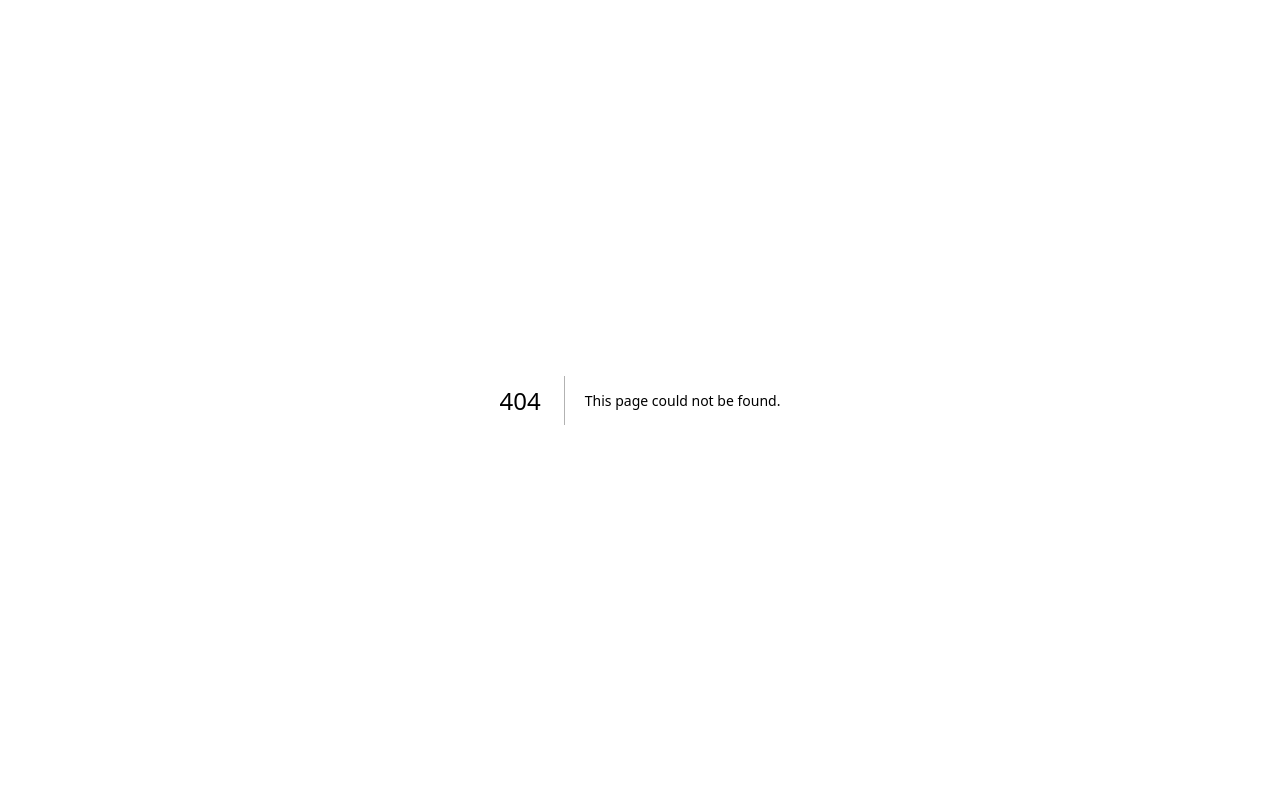
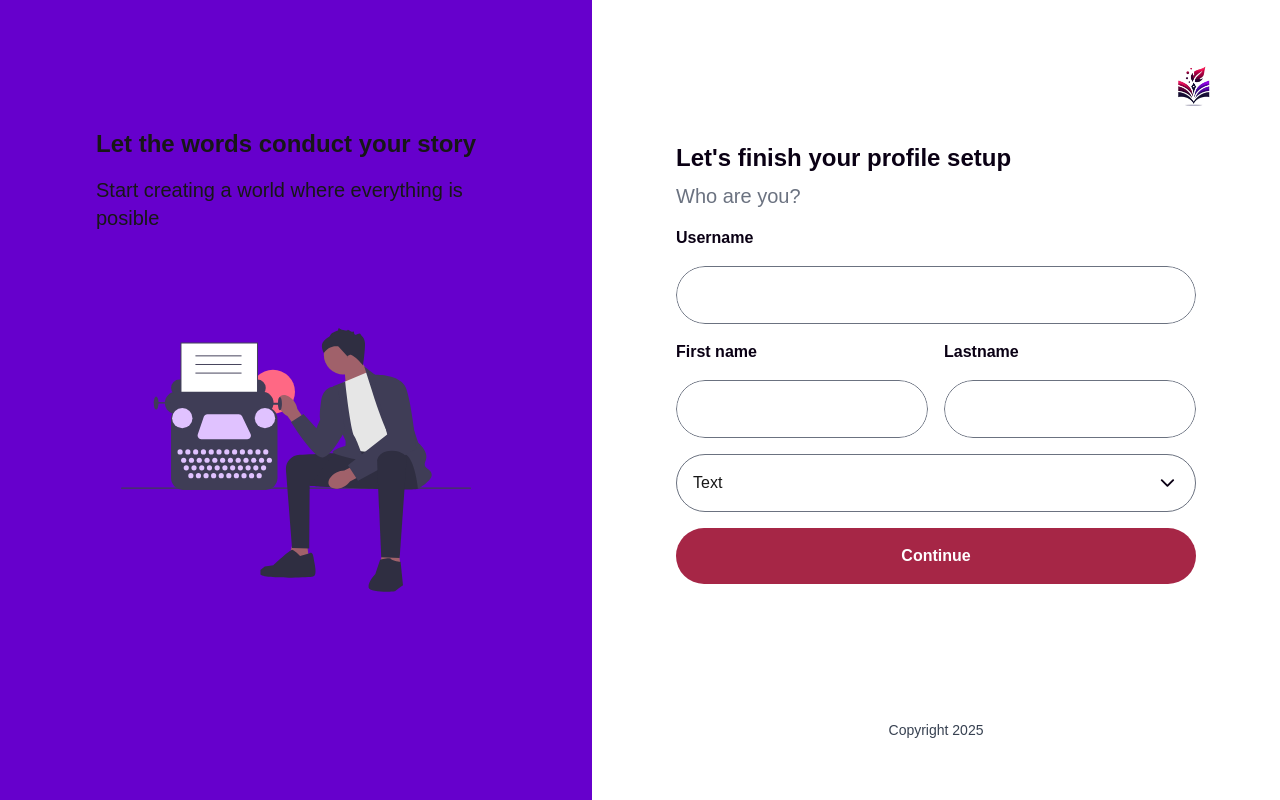
Before and after one commit to Doge89/novel-writer, a Next.js app: page /sign-up/1/information in a window 1280 px wide. Before the commit this address had no page. Built offline with nearby package versions, Linux system fonts and the light colour scheme.

Commit message:
Designing the profile setup form

```diff
--- /dev/null
+++ b/app/(auth)/sign-up/[registerToken]/information/page.tsx
@@ -0,0 +1,50 @@
+"use client";
+import React, { use } from 'react';
+import { ParamsProps } from '@/app/_typescript/props/base.props';
+import { SignUpParamsProps } from '@/app/_typescript/props/pages/auth/sign-up.props';
+import {useUseRegisterContext} from "@/app/_contexts/register-user.context";
+
+import FormContainer from "@/app/_components/forms/FormContainer";
+import FormLabel from "@/app/_components/forms/FormLabel";
+import InputField from "@/app/_components/inputs/InputField";
+import PrimaryButton from "@/app/_components/buttons/PrimaryButton";
+import Select from "@/app/_components/misc/Select";
+import {ResultEventHandler} from "@/app/_typescript/types/base.types";
+
+export default function RegisterTokenPage({ params }: ParamsProps<SignUpParamsProps>) {
+  const { registerToken } =  use(params);
+  const { dispatchUserDto, ...userDto } = useUseRegisterContext();
+  if (!registerToken) {
+    return <div>Not found</div>
+  }
+
+  const onClick = (e: ResultEventHandler<React.MouseEvent, undefined>) => {
+
+  }
+
+  const onInput = (e: React.ChangeEvent<HTMLInputElement>) => {
+  }
+
+  return (
+    <div className='w-full flex flex-col gap-4'>
+      <FormContainer>
+        <FormLabel content='Username' htmlFor='username'/>
+        <InputField name='username' onInput={onInput} />
+      </FormContainer>
+      <div className='w-full flex flex-row gap-4'>
+        <FormContainer>
+          <FormLabel content='First name' htmlFor='firstname'/>
+          <InputField name='firstname' />
+        </FormContainer>
+        <FormContainer>
+          <FormLabel content='Lastname' htmlFor='lastname'/>
+          <InputField name='lastname' />
+        </FormContainer>
+      </div>
+      <div>
+        <Select />
+      </div>
+      <PrimaryButton onClick={onClick} type='button' content='Continue' />
+    </div>
+  )
+}
--- /dev/null
+++ b/app/(auth)/sign-up/[registerToken]/layout.tsx
@@ -0,0 +1,16 @@
+import { NodeWithChildrenProps } from "@/app/_typescript/props/base.props";
+import {RegisterUserContext} from "@/app/_contexts/register-user.context";
+
+export default function Layout({ children }: NodeWithChildrenProps<unknown>) {
+  return (
+    <RegisterUserContext>
+      <div className='w-full h-full flex flex-col items-center justify-center gap-4'>
+        <div className='w-full flex flex-col items-start justify-start gap-2'>
+          <h2 className='font-bold text-2xl text-complementary-950'>Let&#39;s finish your profile setup</h2>
+          <h3 className='font-medium text-xl text-gray-500'>Who are you?</h3>
+        </div>
+        {children}
+      </div>
+    </RegisterUserContext>
+  )
+}
--- a/app/(auth)/sign-up/[registerToken]/page.tsx
+++ /dev/null
@@ -1,23 +0,0 @@
-"use client";
-import { use, useReducer } from 'react';
-import { ParamsProps } from '@/app/_typescript/props/base.props';
-import { SignUpParamsProps } from '@/app/_typescript/props/pages/auth/sign-up.props';
-import {registerUserReducer} from "@/app/_hooks/reducers/register-user.reducer";
-import {USER_DTO_TEMPLATE} from "@/app/_config/constants";
-
-export default function RegisterTokenPage({ params }: ParamsProps<SignUpParamsProps>) {
-  const { registerToken } =  use(params);
-  const [userRegister, dispatchUserRegister] = useReducer(registerUserReducer, USER_DTO_TEMPLATE);
-  if (!registerToken) {
-    return <div>Not found</div>
-  }
-
-  return (
-    <>
-    <div className='w-full flex flex-col items-start justify-start gap-4'>
-      <h2 className='font-bold text-2xl text-complementary-950'>Let&#39;s finish your profile setup</h2>
-      <h3 className='font-medium text-xl text-gray-500'>Who are you?</h3>
-    </div>
-    </>
-  )
-}
--- /dev/null
+++ b/app/_components/misc/Select.tsx
@@ -0,0 +1,46 @@
+"use client";
+
+import React, { useState } from "react";
+import { ChevronDown } from "lucide-react";
+
+import { SelectProps, SelectOptionProps } from "@/app/_typescript/props/misc/select.props";
+
+function Select({
+  sourceList,
+  selected,
+  name,
+  isMultiple,
+  onChange,
+}: SelectProps) {
+
+  const [isOpen, setIsOpen] = useState(false);
+
+  const openDropDown = () => setIsOpen(!isOpen);
+
+  return (
+    <div onClick={openDropDown} role='listbox' className='cursor-pointer w-full flex flex-1 flex-row rounded-full border group hover:border-accent-700 p-4 transition focus:border-accent-700 border-gray-500 relative'>
+      <div className='w-full'>
+        Text
+      </div>
+      <ChevronDown rotate={isOpen ? 180 : 0} color='#0A0014' size={24} />
+      { isOpen ? (
+        <div role='listbox' className='absolute left-0 top-16 w-full bg-white z-10 p-4 drop-shadow-xl h-auto max-h-[250px] overflow-y-auto'>
+          { sourceList.map((option, idx) => (<Select.Option key={idx} {...option} />))}
+        </div>
+      ) : null }
+    </div>
+  );
+}
+
+function Option({ label, value, isSelected }: SelectOptionProps) {
+  return (
+    <div id={value} className='w-full flex flex-row items-center justify-start gap-4'>
+      <input type='checkbox' checked={isSelected} />
+      <span>{label}</span>
+    </div>
+  );
+}
+
+Select.Option = Option;
+
+export default Select;
--- /dev/null
+++ b/app/_contexts/register-user.context.tsx
@@ -0,0 +1,28 @@
+"use client";
+
+import { createContext, useContext, useReducer } from "react";
+import { NodeWithChildrenProps } from "@/app/_typescript/props/base.props";
+import { USER_DTO_TEMPLATE } from "@/app/_config/constants";
+import { RegisterUserDtoContext } from "@/app/_typescript/interfaces/contexts/register-user.interface";
+import { registerUserReducer } from "@/app/_hooks/reducers/register-user.reducer";
+
+const RegisterUserProvider = createContext<RegisterUserDtoContext | undefined>(undefined);
+
+export function RegisterUserContext({ children }: NodeWithChildrenProps<unknown>) {
+
+  const [userDto, dispatchUserDto] = useReducer(registerUserReducer, USER_DTO_TEMPLATE);
+
+  return (
+    <RegisterUserProvider.Provider value={{ ...userDto, dispatchUserDto }}>
+      {children}
+    </RegisterUserProvider.Provider>
+  )
+}
+
+export function useUseRegisterContext(): RegisterUserDtoContext {
+  const context = useContext(RegisterUserProvider);
+  if (context === undefined) {
+    throw new Error("Component is not inside the UseRegisterProvider");
+  }
+  return context;
+}
--- /dev/null
+++ b/app/_typescript/props/misc/select.props.ts
@@ -0,0 +1,13 @@
+export interface SelectProps {
+  selected: SelectOptionProps | SelectOptionProps[];
+  sourceList: SelectOptionProps[];
+  onChange: (value: SelectOptionProps) => void;
+  isMultiple?: boolean;
+  name?: string;
+}
+
+export interface SelectOptionProps {
+  value: string;
+  label: string;
+  isSelected: boolean;
+}
```
Also changed, not shown: app/_typescript/interfaces/contexts/register-user.interface.ts (added, +7 -0 lines).
